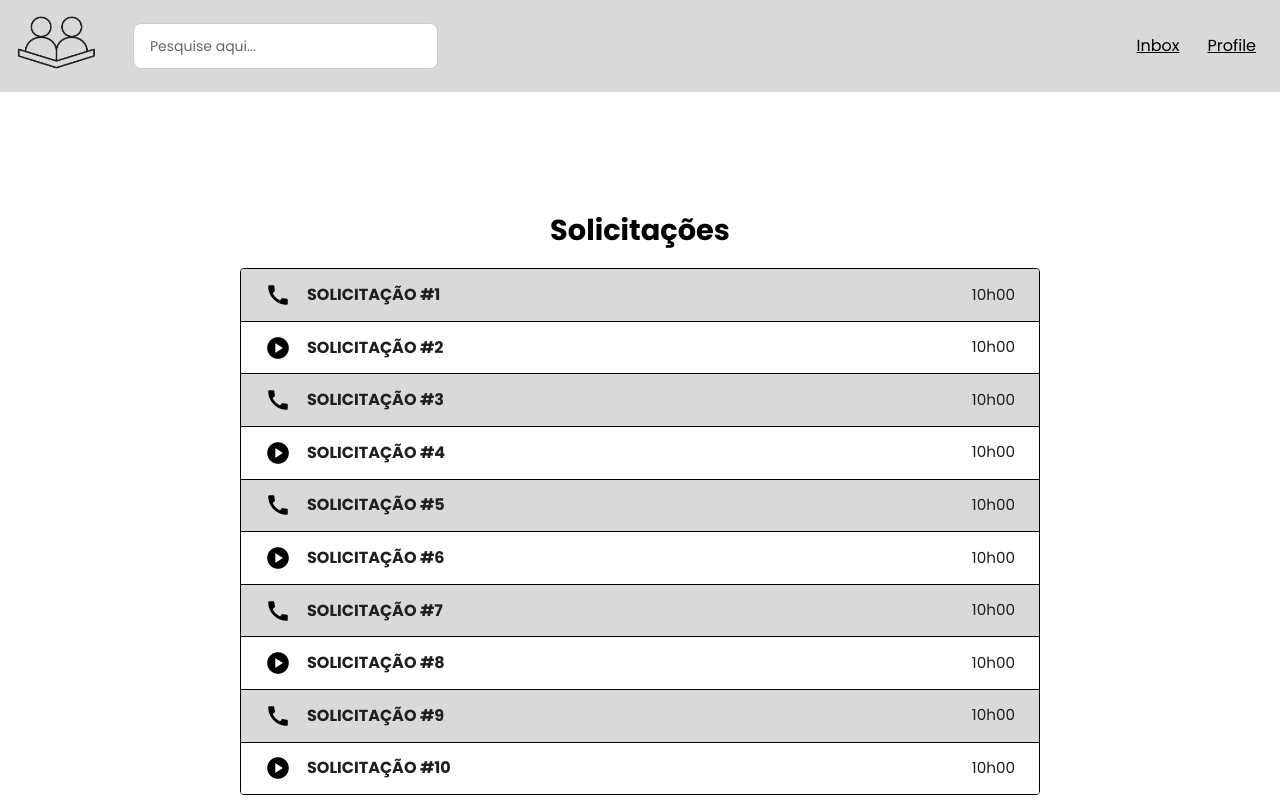
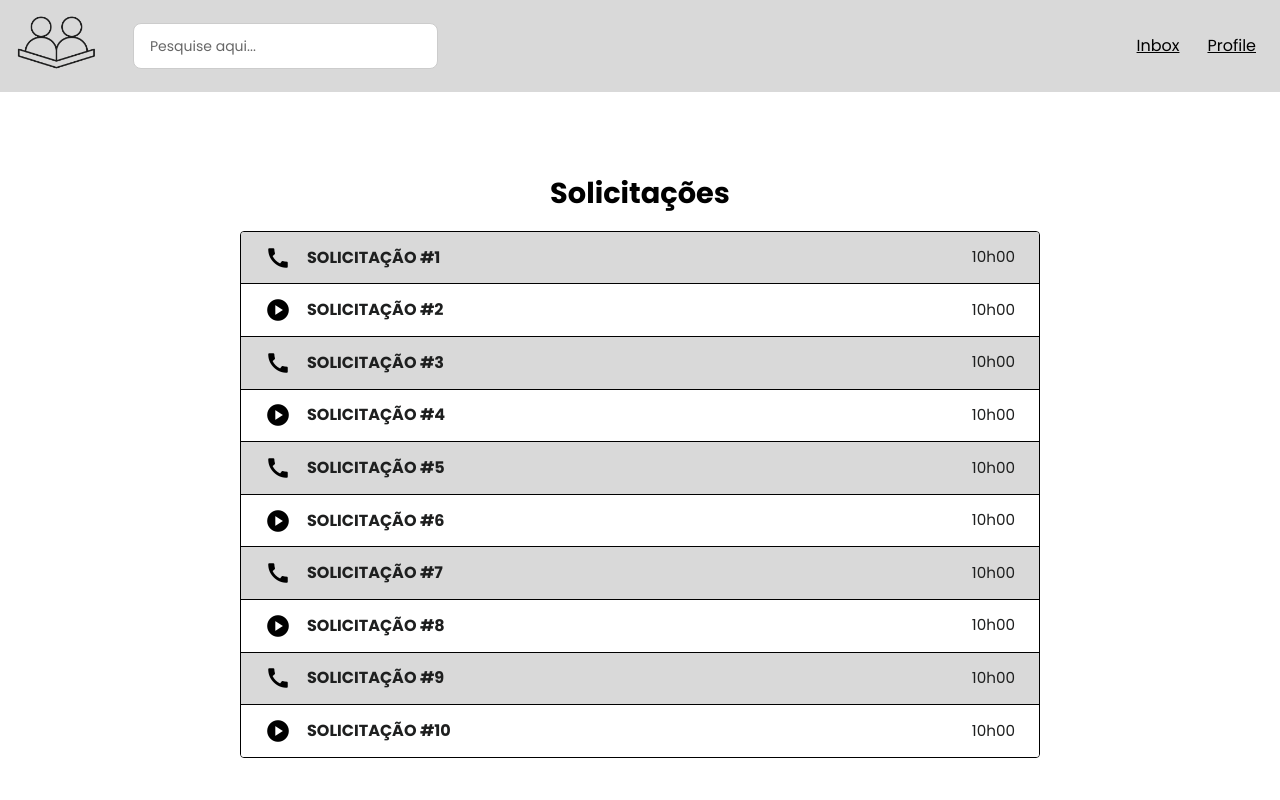
Before and after one commit to lari-sato/reforco-comunitario, a React (Vite) app in the folder ref-comunitario/: page /inbox in a window 1280 px wide. Shown: the top 800 px of the page. Built offline with nearby package versions, Linux system fonts and the light colour scheme.

Commit message:
Update index.css

```diff
--- a/ref-comunitario/src/index.css
+++ b/ref-comunitario/src/index.css
@@ -495,10 +495,15 @@ a:active,
 .inbox-content {
   display: flex;
   flex-direction: column;
-  justify-content: center; /* centraliza verticalmente */
-  min-height: 100vh; /* ocupa a altura total da tela */
-  align-items: center; /* mantém centralização horizontal */
-  padding: 0 2rem; /* padding lateral se quiser */
+  /* Removemos 'justify-content: center'
+    pois ele centraliza verticalmente (no meio da tela)
+    e conflita com o seu 'padding-top: 60px'.
+  */
+  min-height: 100vh; /* Garante que o layout ocupe a altura toda */
+  align-items: center; /* Centraliza o .titulo e o .lista horizontalmente */
+
+  /* Este é o padding que você definiu na segunda regra e que será usado: */
+  padding: 60px 4rem 2rem;
 }
 
 .titulo {
```
